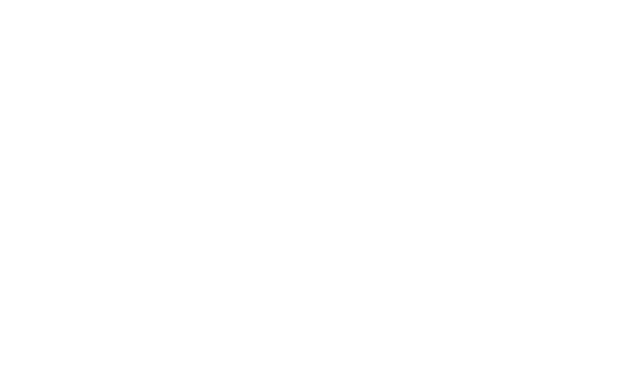
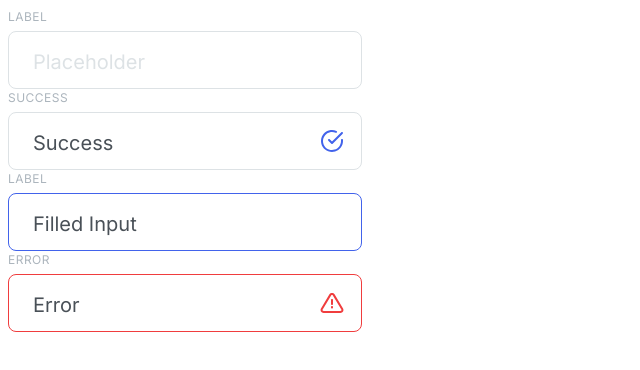
Before and after one commit to js-tasks-ru/htmlcss-20220317_starkhv, a website: page 07-lection5/04-input/index.html in a window 1280 px wide. Shown: the whole page, without its empty margins (0-640 px from the left). Drawn offline with Linux system fonts and the light colour scheme.

Commit message:
add solution for lec5-dz4-input

```diff
--- a/07-lection5/04-input/index.html
+++ b/07-lection5/04-input/index.html
@@ -6,6 +6,43 @@
         <link rel="stylesheet" href="./input.css">
     </head>
     <body>
-
+        <div class="form-group">
+            <label class="form-group__label">
+                <div class="form-group__caption">Label</div>
+                <div class="form-group__inner">
+                    <input type="text" class="form-group__input" placeholder="Placeholder">
+                </div>
+            </label>
+        </div>
+        <div class="form-group form-group_success">
+            <label class="form-group__label">
+                <div class="form-group__caption">Success</div>
+                <div class="form-group__inner">
+                    <input type="text" class="form-group__input form-group__input_success" placeholder="Placeholder" value="Success">
+                    <svg class="form-group__icon">
+                        <use href="../../assets/icons/sprite.svg#success"></use>
+                    </svg>
+                </div>
+            </label>
+        </div>
+        <div class="form-group">
+            <label class="form-group__label">
+                <div class="form-group__caption">Label</div>
+                <div class="form-group__inner">
+                    <input type="text" class="form-group__input" placeholder="Placeholder" value="Filled Input" autofocus>
+                </div>
+            </label>
+        </div>
+        <div class="form-group form-group_error">
+            <label class="form-group__label">
+                <div class="form-group__caption">Error</div>
+                <div class="form-group__inner">
+                    <input type="text" class="form-group__input form-group__input_error" placeholder="Placeholder" value="Error">
+                    <svg class="form-group__icon">
+                        <use href="../../assets/icons/sprite.svg#error"></use>
+                    </svg>
+                </div>
+            </label>
+        </div>
     </body>
 </html>
--- a/07-lection5/04-input/input.css
+++ b/07-lection5/04-input/input.css
@@ -0,0 +1,75 @@
+.form-group {
+    display: flex;
+}
+
+.form-group__label {
+    display: flex;
+    flex-direction: column;
+    gap: 5px;
+
+}
+.form-group__caption {
+    font-family: var(--alternate-font-family);
+    font-style: normal;
+    font-weight: 500;
+    font-size: 12px;
+    line-height: 18px;
+    letter-spacing: .04em;
+    text-transform: uppercase;
+    color: var(--grey-3);
+}
+
+.form-group__inner {
+    position: relative;
+}
+
+.form-group__input {
+    background: #FFFFFF;
+    border: 1px solid var(--grey-2);
+    box-sizing: border-box;
+    border-radius: 8px;
+    outline: none;
+    padding: 17px 40px 13px 24px;
+    font-family: var(--alternate-font-family);
+    font-style: normal;
+    font-weight: 400;
+    font-size: 20px;
+    line-height: 26px;
+    color: var(--grey-4);
+}
+
+.form-group__icon {
+    width: 24px;
+    height: 24px;
+    position: absolute;
+    top: 50%;
+    right: 18px;
+    transform: translate(0, -50%);
+}
+
+.form-group__input::placeholder {
+    color: var(--grey-2);
+}
+
+.form-group__input:focus {
+    border-color: var(--blue);
+}
+
+.form-group__input_success ~ .form-group__icon {
+    color: var(--blue);
+}
+
+.form-group__input_success:focus ~ .form-group__icon {
+    display: none;
+}
+
+.form-group__input_error {
+    border-color: var(--red);
+}
+.form-group__input_error ~ .form-group__icon {
+    color: var(--red);
+}
+
+.form-group__input_error:focus ~ .form-group__icon {
+    display: none;
+}
```
